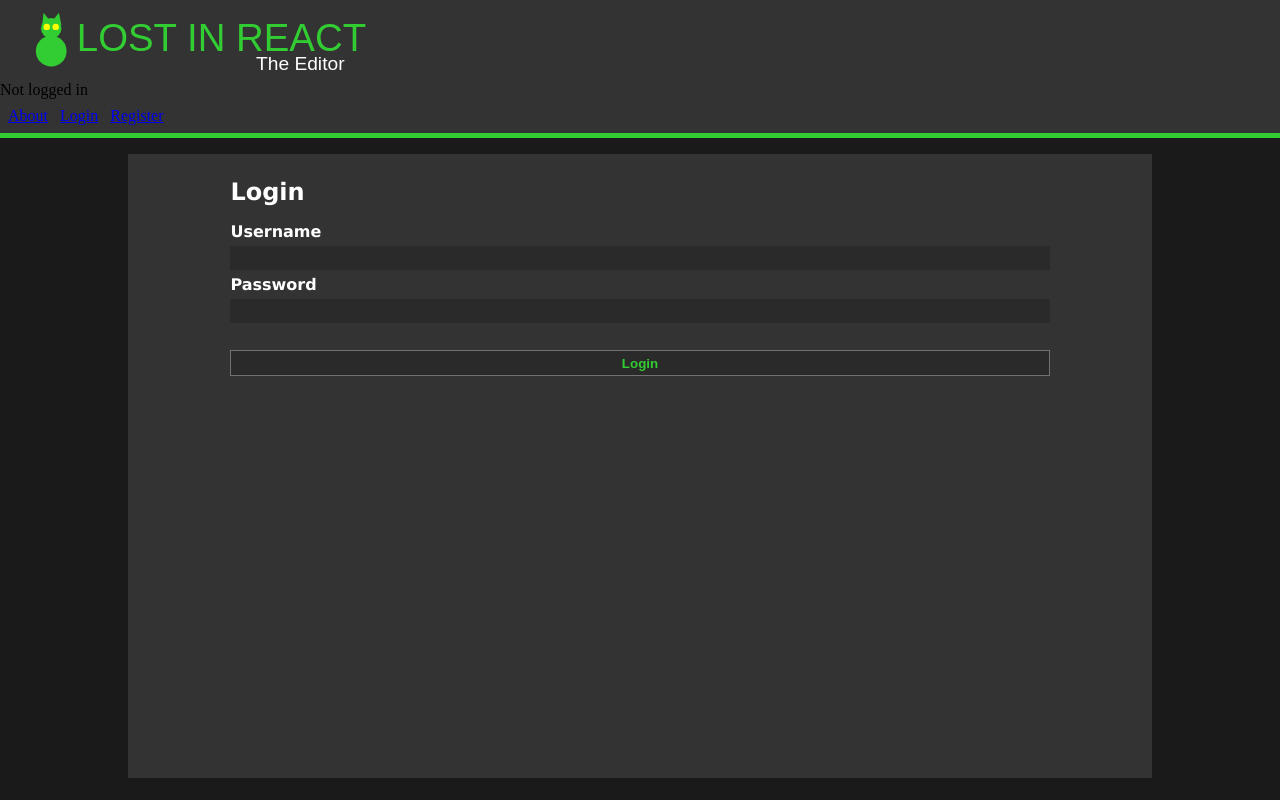
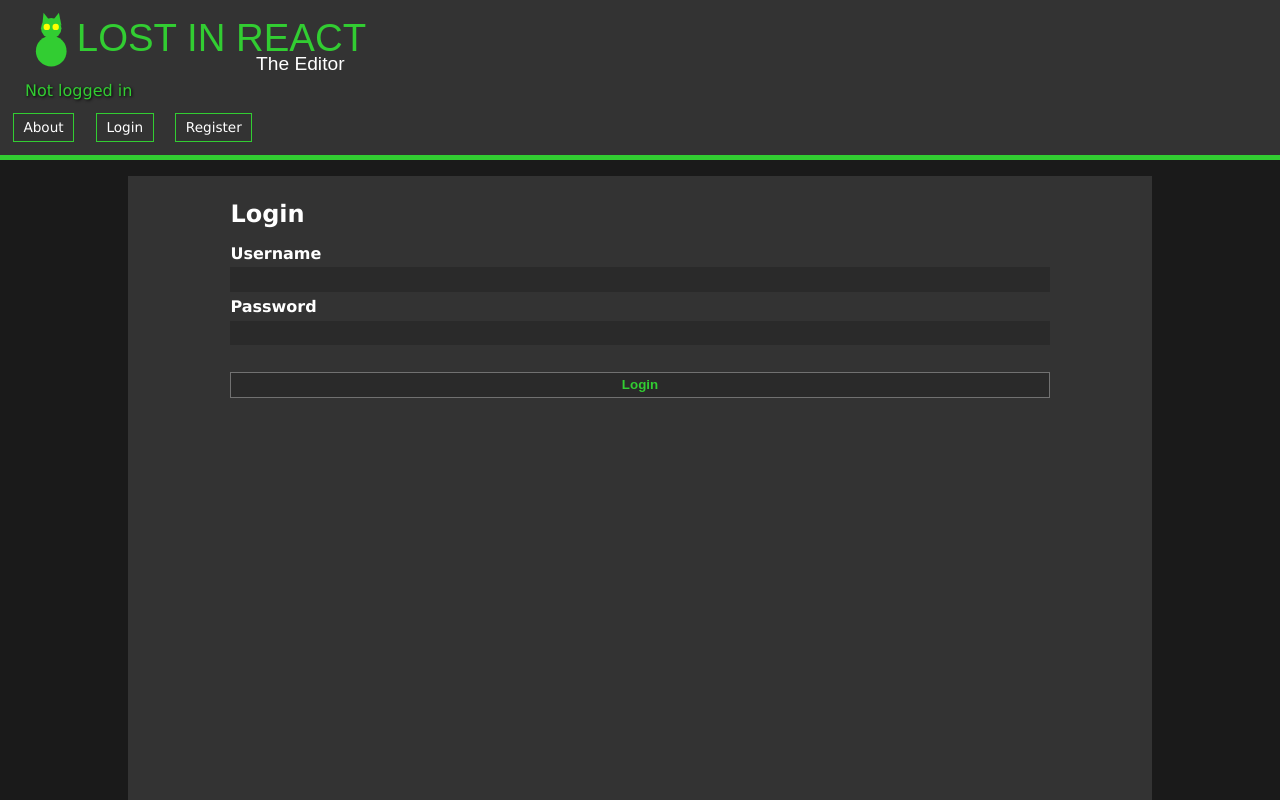
Before and after one commit to Bjarnehall/front-end-ssr-editor, a React (Vite) app: page /login in a window 1280 px wide. Built offline with nearby package versions, Linux system fonts and the light colour scheme.

Commit message:
added socket functionality in edit mode

```diff
--- a/package.json
+++ b/package.json
@@ -17,6 +17,7 @@
     "react": "^19.1.1",
     "react-dom": "^19.1.1",
     "react-router-dom": "^7.9.3",
+    "socket.io-client": "^4.8.1",
     "styled-components": "^6.1.19"
   },
   "devDependencies": {
--- a/src/App.jsx
+++ b/src/App.jsx
@@ -13,6 +13,8 @@ import Register from "./components/user/Register";
 import UserList from "./components/user/UserList";
 import ProtectedRoute from "./components/ProtectedRoute";
 import InviteUser from "./components/user/InviteUser";
+
+
 
 function App() {
   const [editDoc, setDoc] = useState(null);
--- a/src/assets/wrappers/Nav.js
+++ b/src/assets/wrappers/Nav.js
@@ -9,7 +9,23 @@ const Wrapper = styled.section`
         padding: 0.5rem;
         border-bottom: 5px solid var(--color-three);
     }
-    nav button {
+
+    nav a {
+        color: white;
+        background: transparent;
+        border: 1px solid limegreen;
+        padding: 0.35rem 0.6rem;
+        cursor: pointer;
+        margin: var(--small-space);
+        font-family: Verdana, Geneva, Tahoma, sans-serif;
+        font-size: 0.85em;
+        text-decoration: none;
+    }
+    nav a:hover {
+        background-color: var(--color-three);
+        color: var(--color-two);
+    }
+/*     nav button {
     color: white;
     background: transparent;
     border: 1px solid white;
@@ -21,7 +37,7 @@ const Wrapper = styled.section`
     nav button:disabled {
     color: var(--color-three);
     border-color: var(--color-three);
-    }
+    } */
 
     .user-info {
         display: flex;
--- a/src/components/docs/UpdateDoc.jsx
+++ b/src/components/docs/UpdateDoc.jsx
@@ -1,8 +1,11 @@
 import Wrapper from '../../assets/wrappers/UpdateCreateDoc.js';
 import api_url from "../../url.js";
-import { useState } from "react";
+import { useEffect, useState } from "react";
 import { useNavigate } from "react-router-dom";
 import InviteUser from "../user/InviteUser";
+import { io } from "socket.io-client";
+
+let socket;
 
 function UpdateDoc({ preselectedDoc }) {
     const navigate = useNavigate();
@@ -14,6 +17,38 @@ function UpdateDoc({ preselectedDoc }) {
     if (!preselectedDoc) {
         return <p style={{ color: "limegreen" }}>Select a document to edit.</p>;
     }
+
+    /*
+    Connect to sockets create new room with docId
+    */
+    useEffect(() => {
+        socket = io(api_url);
+        socket.emit("create", docId);
+        socket.on("doc", (updateDoc) => {
+            setTitle(updateDoc.title);
+            setContent(updateDoc.content);
+        });
+
+        return () => {
+            socket.disconnect();
+        };
+    }, [docId]);
+    /*
+    Check for content change and submit new content
+    */
+    const handleContentChange = (e) => {
+        const newContent = e.target.value;
+        setContent(newContent);
+        socket.emit("doc", { _id: docId, title: title, content: newContent });
+    };
+    /*
+    Check for title change and submit new title
+    */
+    const handleTitleChange = (e) => {
+        const newTitle = e.target.value;
+        setTitle(newTitle);
+        socket.emit("doc", { _id: docId, title: newTitle, content: content });
+    };
 
     function handleSubmit(e) {
         e.preventDefault();
@@ -47,14 +82,14 @@ function UpdateDoc({ preselectedDoc }) {
                     <input
                         type="text"
                         value={title}
-                        onChange={e => setTitle(e.target.value)}
+                        onChange={handleTitleChange}
                     /><br/>
 
                     <label>Document Text</label><br/>
                     <textarea
                         type="text"
                         value={content}
-                        onChange={e => setContent(e.target.value)}
+                        onChange={handleContentChange}
                     /><br/>
 
                     <button className="update-button" type="submit">Save document</button>
--- a/src/index.css
+++ b/src/index.css
@@ -70,3 +70,10 @@ textarea {
     padding: 0.35rem;
     margin-top: .35rem;
 }
+
+.user-status {
+    font-family:Verdana, Geneva, Tahoma, sans-serif;
+    color: limegreen;
+    text-shadow: 1px 1px 3px black;
+    margin-left: 25px;
+}
```
Also changed, not shown: 1 other file (tests, documents, lock files or other folders).
